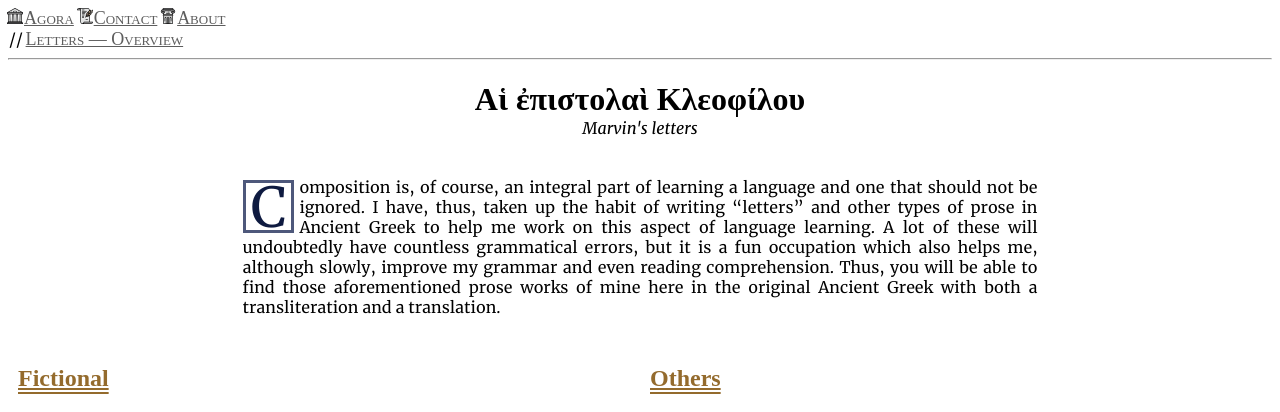
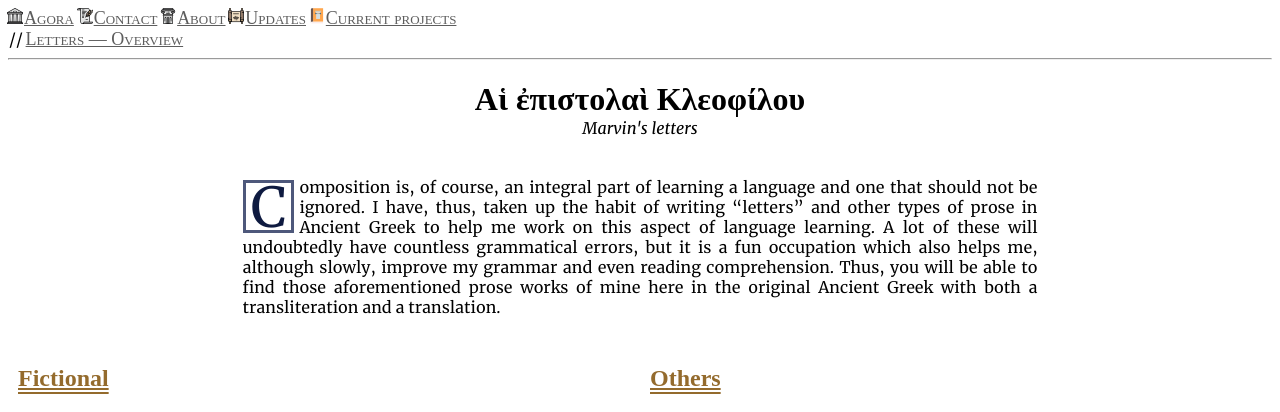
Before and after one commit to mjohanning99/ancient-greek.net, a PHP site: page /texts/index.php in a window 1280 px wide. Shown: the top 412 px of the page. Run offline with PHP 8.4, Linux system fonts and the light colour scheme.

Commit message:
Modify header navigation

```diff
--- a/CSS/styles.css
+++ b/CSS/styles.css
@@ -265,6 +265,22 @@ li.header {
 
 .header li:nth-of-type(3):before {
   content: url(/media/icons/column.png);
+  position: relative;
+  transform: scale(.5);
+  right: +1px;
+  margin-top: -1px;
+}
+
+.header li:nth-of-type(4):before {
+  content: url(/media/icons/scroll_written.png);
+  position: relative;
+  transform: scale(.5);
+  right: +1px;
+  margin-top: -1px;
+}
+
+.header li:nth-of-type(5):before {
+  content: url(/media/icons/book.png);
   position: relative;
   transform: scale(.5);
   right: +1px;
--- a/blog/2020/header.php
+++ b/blog/2020/header.php
@@ -2,6 +2,8 @@
   <li class="header"><a href="/index.php">Agora</a></li>
   <li class="header"><a href="/contact.php">Contact</a></li>
   <li class="header"><a href="/about.php">About</a></li>
+  <li class="header"><a href="/updates/updates.php">Updates</a></li>
+  <li class="header"><a href="/projects.php">Current projects</a></li>
   <br>
   <li class="header"><a href="/blog/index.php">Blog — Overview</a> </li>
   <li class="header"><a href="/blog/2020/index.php">Blog — 2020</a></li>
--- a/blog/2021/header.php
+++ b/blog/2021/header.php
@@ -2,6 +2,8 @@
   <li class="header"><a href="/index.php">Agora</a></li>
   <li class="header"><a href="/contact.php">Contact</a></li>
   <li class="header"><a href="/about.php">About</a></li>
+  <li class="header"><a href="/updates/updates.php">Updates</a></li>
+  <li class="header"><a href="/projects.php">Current projects</a></li>
   <br>
   <li class="header"><a href="/blog/index.php">Blog — Overview</a> </li>
   <li class="header"><a href="/blog/2021/index.php">Blog — 2021</a></li>
--- a/blog/christianity/header.php
+++ b/blog/christianity/header.php
@@ -2,6 +2,8 @@
   <li class="header"><a href="/index.php">Agora</a></li>
   <li class="header"><a href="/contact.php">Contact</a></li>
   <li class="header"><a href="/about.php">About</a></li>
+  <li class="header"><a href="/updates/updates.php">Updates</a></li>
+  <li class="header"><a href="/projects.php">Current projects</a></li>
   <br>
   <li class="header"><a href="/blog/index.php">Blog — Overview</a> </li>
   <li class="header"><a href="/blog/christianity/index.php">Blog — Christianity</a></li>
--- a/blog/header.php
+++ b/blog/header.php
@@ -2,6 +2,8 @@
   <li class="header"><a href="/index.php">Agora</a></li>
   <li class="header"><a href="/contact.php">Contact</a></li>
   <li class="header"><a href="/about.php">About</a></li>
+  <li class="header"><a href="/updates/updates.php">Updates</a></li>
+  <li class="header"><a href="/projects.php">Current projects</a></li>
   <br>
   <li class="header"><a href="/blog/index.php">Blog — Overview</a></li>
 </ul>
--- a/documents/header.php
+++ b/documents/header.php
@@ -2,6 +2,8 @@
   <li class="header"><a href="/index.php">Agora</a></li>
   <li class="header"><a href="/contact.php">Contact</a></li>
   <li class="header"><a href="/about.php">About</a></li>
+  <li class="header"><a href="/updates/updates.php">Updates</a></li>
+  <li class="header"><a href="/projects.php">Current projects</a></li>
   <br>
   <li class="header"><a href="/documents/index.php">Documents — Overview</a></li>
 </ul>
--- a/shelf/physical/header.php
+++ b/shelf/physical/header.php
@@ -2,6 +2,8 @@
   <li class="header"><a href="/index.php">Agora</a></li>
   <li class="header"><a href="/contact.php">Contact</a></li>
   <li class="header"><a href="/about.php">About</a></li>
+  <li class="header"><a href="/updates/updates.php">Updates</a></li>
+  <li class="header"><a href="/projects.php">Current projects</a></li>
   <br>
   <li class="header"><a href="/shelf/physical/index.php">Physical Shelf — Overview</a></li>
 </ul>
--- a/shelf/presbyterium/header.php
+++ b/shelf/presbyterium/header.php
@@ -2,6 +2,8 @@
   <li class="header"><a href="/index.php">Agora</a></li>
   <li class="header"><a href="/contact.php">Contact</a></li>
   <li class="header"><a href="/about.php">About</a></li>
+  <li class="header"><a href="/updates/updates.php">Updates</a></li>
+  <li class="header"><a href="/projects.php">Current projects</a></li>
   <br>
   <li class="header"><a href="/shelf/presbyterium/index.php">Presbyterium — Overview</a></li>
 </ul>
--- a/shelf/virtual/header.php
+++ b/shelf/virtual/header.php
@@ -2,6 +2,8 @@
   <li class="header"><a href="/index.php">Agora</a></li>
   <li class="header"><a href="/contact.php">Contact</a></li>
   <li class="header"><a href="/about.php">About</a></li>
+  <li class="header"><a href="/updates/updates.php">Updates</a></li>
+  <li class="header"><a href="/projects.php">Current projects</a></li>
   <br>
   <li class="header"><a href="/shelf/virtual/index.php">Virtual Shelf — Overview</a></li>
 </ul>
--- a/texts/header.php
+++ b/texts/header.php
@@ -2,6 +2,8 @@
   <li class="header"><a href="/index.php">Agora</a></li>
   <li class="header"><a href="/contact.php">Contact</a></li>
   <li class="header"><a href="/about.php">About</a></li>
+  <li class="header"><a href="/updates/updates.php">Updates</a></li>
+  <li class="header"><a href="/projects.php">Current projects</a></li>
   <br>
   <li class="header"><a href="/texts/index.php">Letters — Overview</a></li>
 </ul>
--- a/translations/GNT/apocalypse/header.php
+++ b/translations/GNT/apocalypse/header.php
@@ -2,6 +2,8 @@
   <li class="header"><a href="/index.php">Agora</a></li>
   <li class="header"><a href="/contact.php">Contact</a></li>
   <li class="header"><a href="/about.php">About</a></li>
+  <li class="header"><a href="/updates/updates.php">Updates</a></li>
+  <li class="header"><a href="/projects.php">Current projects</a></li>
   <br>
   <li class="header"><a href="/translations/index.php">Translations — Overview</a> </li>
   <li class="header"><a href="/translations/GNT/index.php">Translations — GNT</a> </li>
--- a/translations/GNT/generalepistles/header.php
+++ b/translations/GNT/generalepistles/header.php
@@ -2,6 +2,8 @@
   <li class="header"><a href="/index.php">Agora</a></li>
   <li class="header"><a href="/contact.php">Contact</a></li>
   <li class="header"><a href="/about.php">About</a></li>
+  <li class="header"><a href="/updates/updates.php">Updates</a></li>
+  <li class="header"><a href="/projects.php">Current projects</a></li>
   <br>
   <li class="header"><a href="/translations/index.php">Translations — Overview</a> </li>
   <li class="header"><a href="/translations/GNT/index.php">Translations — GNT</a></li>
--- a/translations/GNT/generalepistles/john1/header.php
+++ b/translations/GNT/generalepistles/john1/header.php
@@ -2,6 +2,8 @@
   <li class="header"><a href="/index.php">Agora</a></li>
   <li class="header"><a href="/contact.php">Contact</a></li>
   <li class="header"><a href="/about.php">About</a></li>
+  <li class="header"><a href="/updates/updates.php">Updates</a></li>
+  <li class="header"><a href="/projects.php">Current projects</a></li>
   <br>
   <li class="header"><a href="/translations/index.php">Translations — Overview</a> </li>
   <li class="header"><a href="/translations/GNT/index.php">Translations — GNT</a></li>
--- a/translations/GNT/gospels/header.php
+++ b/translations/GNT/gospels/header.php
@@ -2,6 +2,8 @@
   <li class="header"><a href="/index.php">Agora</a></li>
   <li class="header"><a href="/contact.php">Contact</a></li>
   <li class="header"><a href="/about.php">About</a></li>
+  <li class="header"><a href="/updates/updates.php">Updates</a></li>
+  <li class="header"><a href="/projects.php">Current projects</a></li>
   <br>
   <li class="header"><a href="/translations/index.php">Translations — Overview</a> </li>
   <li class="header"><a href="/translations/GNT/index.php">Translations — GNT</a></li>
--- a/translations/GNT/gospels/john/header.php
+++ b/translations/GNT/gospels/john/header.php
@@ -2,6 +2,8 @@
   <li class="header"><a href="/index.php">Agora</a></li>
   <li class="header"><a href="/contact.php">Contact</a></li>
   <li class="header"><a href="/about.php">About</a></li>
+  <li class="header"><a href="/updates/updates.php">Updates</a></li>
+  <li class="header"><a href="/projects.php">Current projects</a></li>
   <br>
   <li class="header"><a href="/translations/index.php">Translations — Overview</a> </li>
   <li class="header"><a href="/translations/GNT/index.php">Translations — GNT</a></li>
--- a/translations/GNT/header.php
+++ b/translations/GNT/header.php
@@ -2,6 +2,8 @@
   <li class="header"><a href="/index.php">Agora</a></li>
   <li class="header"><a href="/contact.php">Contact</a></li>
   <li class="header"><a href="/about.php">About</a></li>
+  <li class="header"><a href="/updates/updates.php">Updates</a></li>
+  <li class="header"><a href="/projects.php">Current projects</a></li>
   <br>
   <li class="header"><a href="/translations/index.php">Translations — Overview</a> </li>
   <li class="header"><a href="/translations/GNT/index.php">Translations — GNT</a></li>
--- a/translations/didache/header.php
+++ b/translations/didache/header.php
@@ -2,6 +2,8 @@
   <li class="header"><a href="/index.php">Agora</a></li>
   <li class="header"><a href="/contact.php">Contact</a></li>
   <li class="header"><a href="/about.php">About</a></li>
+  <li class="header"><a href="/updates/updates.php">Updates</a></li>
+  <li class="header"><a href="/projects.php">Current projects</a></li>
   <br>
   <li class="header"><a href="/translations/index.php">Translations — Overview</a> </li>
   <li class="header"><a href="/translations/didache/index.php">Translations — Didache</a></li>
--- a/translations/header.php
+++ b/translations/header.php
@@ -2,6 +2,8 @@
   <li class="header"><a href="/index.php">Agora</a></li>
   <li class="header"><a href="/contact.php">Contact</a></li>
   <li class="header"><a href="/about.php">About</a></li>
+  <li class="header"><a href="/updates/updates.php">Updates</a></li>
+  <li class="header"><a href="/projects.php">Current projects</a></li>
   <br>
   <li class="header"><a href="/translations/index.php">Translations — Overview</a></li>
 </ul>
--- a/translations/histories1/header.php
+++ b/translations/histories1/header.php
@@ -2,6 +2,8 @@
   <li class="header"><a href="/index.php">Agora</a></li>
   <li class="header"><a href="/contact.php">Contact</a></li>
   <li class="header"><a href="/about.php">About</a></li>
+  <li class="header"><a href="/updates/updates.php">Updates</a></li>
+  <li class="header"><a href="/projects.php">Current projects</a></li>
   <br>
   <li class="header"><a href="/translations/index.php">Translations — Overview</a> </li>
   <li class="header"><a href="/translations/histories1/index.php">Translations — Histories</a></li>
```
Also changed, not shown: media/icons/book.png (added).
